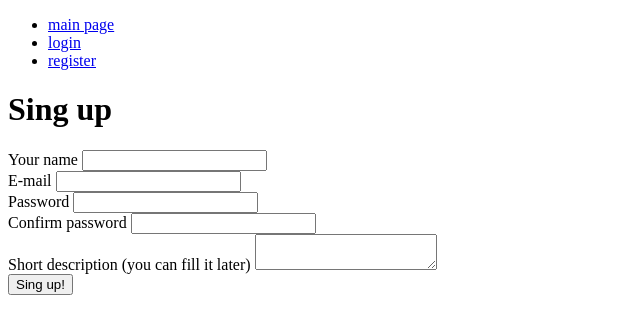
After one commit to azya0/CodeSpirit, a Flask app: page /register in a window 1280 px wide. The commit adds this page. Shown: the top 334 px of the page, without its empty margins (0-640 px from the left). Run offline with Flask 2, Linux system fonts and the light colour scheme.

Commit message:
registration, signing in and signing out

```diff
--- /dev/null
+++ b/data/forms.py
@@ -0,0 +1,19 @@
+from flask_wtf import FlaskForm
+from wtforms import PasswordField, StringField, SubmitField, TextAreaField, BooleanField
+from wtforms.validators import DataRequired
+
+
+class RegistrationForm(FlaskForm):
+	name = StringField("Your name", validators=[DataRequired()])
+	email = StringField("E-mail", validators=[DataRequired()])
+	password = PasswordField("Password", validators=[DataRequired()])
+	confirm_password = PasswordField("Confirm password", validators=[DataRequired()])
+	description = TextAreaField("Short description (you can fill it later)")
+	submit = SubmitField("Sing up!")
+
+
+class LoginForm(FlaskForm):
+	login = StringField("Login (e-mail)", validators=[DataRequired()])
+	password = PasswordField("Password", validators=[DataRequired()])
+	remember = BooleanField("Remember me", default=False)
+	submit = SubmitField("Sing in")
--- a/main.py
+++ b/main.py
@@ -1,9 +1,19 @@
+from flask_login import LoginManager, current_user
 from flask import Flask
 from data import db_session
-from pages import main_page
+from data.__all_models import User
+from pages import main_page, authentication
 
 app = Flask(__name__, static_folder="static")
 app.config['SECRET_KEY'] = 'piuhPIDFUSHG<-I\'llNeverBeAloneAgain?->KOJDSkfoijds'
+login_manager = LoginManager()
+login_manager.init_app(app)
+
+
+@login_manager.user_loader
+def load_user(user_id):
+    session = db_session.create_session()
+    return session.query(User).get(user_id)
 
 
 def main():
@@ -13,4 +23,5 @@ def main():
 
 if __name__ == '__main__':
     app.register_blueprint(main_page.blueprint)
+    app.register_blueprint(authentication.blueprint)
     main()
--- /dev/null
+++ b/pages/authentication.py
@@ -0,0 +1,58 @@
+from flask_login import login_user, logout_user, login_required, current_user
+from data.forms import LoginForm, RegistrationForm
+from werkzeug.security import generate_password_hash, check_password_hash
+from data.__all_models import User, Post, Idea
+import flask
+from flask import render_template, redirect
+import json
+
+from data import db_session
+
+blueprint = flask.Blueprint(
+    'authentication', __name__,
+    template_folder='templates',
+    static_folder="static"
+)
+
+
+@blueprint.route("/register", methods=["POST", "GET"])
+def register():
+    form = RegistrationForm()
+    session = db_session.create_session()
+    if form.validate_on_submit():
+        if form.password.data != form.confirm_password.data:
+            return render_template("register.html", message="Passwords do not match", form=form, current_user=current_user)
+        if session.query(User).filter(User.email == form.email.data).first() is not None:
+            return render_template("register.html", message="This email is already taken", current_user=current_user, form=form)
+        user = User()
+        user.email = form.email.data
+        user.password = generate_password_hash(form.password.data)
+        user.name = form.name.data
+        user.description = form.description.data
+        session.add(user)
+        session.commit()
+        login_user(user)
+        return redirect("/")
+    return render_template("registration.html", message="", current_user=current_user, form=form)
+
+
+@blueprint.route("/login", methods=["POST", "GET"])
+def login():
+    form = LoginForm()
+    if form.validate_on_submit():
+        session = db_session.create_session()
+        user = session.query(User).filter(User.email == form.login.data).first()
+        if user is None:
+            return render_template("login.html", current_user=current_user, form=form, message="No user found")
+        if check_password_hash(user.password, form.password.data):
+            login_user(user, remember=form.remember.data)
+            return redirect("/")
+        return render_template("login.html", current_user=current_user, form=form, message="Wrong password")
+    return render_template("login.html", current_user=current_user, form=form, message="")
+
+
+@blueprint.route("/logout")
+@login_required
+def logout():
+    logout_user()
+    return redirect("/")
--- a/pages/main_page.py
+++ b/pages/main_page.py
@@ -1,3 +1,5 @@
+from flask_login import current_user
+from flask import render_template
 import flask
 import json
 
@@ -12,4 +14,4 @@ blueprint = flask.Blueprint(
 
 @blueprint.route('/')
 def main_page():
-    return flask.render_template("main_page.html")
+    return render_template("main_page.html", current_user=current_user)
--- /dev/null
+++ b/templates/base.html
@@ -0,0 +1,22 @@
+<!DOCTYPE html>
+<html lang="en">
+<head>
+	<meta charset="UTF-8">
+	<meta lang="ru">
+	<title>ProjectTable</title>
+</head>
+<body>
+	<header>
+		<ul>
+			<li><a href="/">main page</a></li>
+			{% if not current_user.is_authenticated %}
+			<li><a href="/login">login</a></li>
+			<li><a href="/register">register</a></li>
+			{% else %}
+			<li><a href="/logout">logout</a></li>
+			{% endif %}
+		</ul>
+	</header>
+	{% block content %}{% endblock %}
+</body>
+</html>
--- /dev/null
+++ b/templates/registration.html
@@ -0,0 +1,32 @@
+{% extends "base.html" %}
+
+{% block content %}
+<h1>Sing up</h1>
+{% if message != "" %}
+{{ message }}
+{% endif %}
+<form method="post">
+    {{ form.hidden_tag() }}
+    <div class="form-group">
+        <label for="name">{{ form.name.label }}</label>
+        {{ form.name(id="name") }}
+    </div>
+    <div class="form-group">
+        <label for="email">{{ form.email.label }}</label>
+        {{ form.email(id="email") }}
+    </div>
+    <div class="form-group">
+        <label for="password">{{ form.password.label }}</label>
+        {{ form.password(id="password") }}
+    </div>
+    <div class="form-group">
+        <label for="confirm_password">{{ form.confirm_password.label }}</label>
+        {{ form.confirm_password(id="confirm_password") }}
+    </div>
+    <div class="form-group">
+        <label for="description">{{ form.description.label }}</label>
+        {{ form.description(type="textarea", id="description") }}
+    </div>
+    {{ form.submit() }}
+</form>
+{% endblock %}
```
Also changed, not shown: data/__all_models.py (+12 -12 lines), templates/login.html (added, +24 -0 lines), templates/main_page.html (+4 -9 lines), db/database.db.
